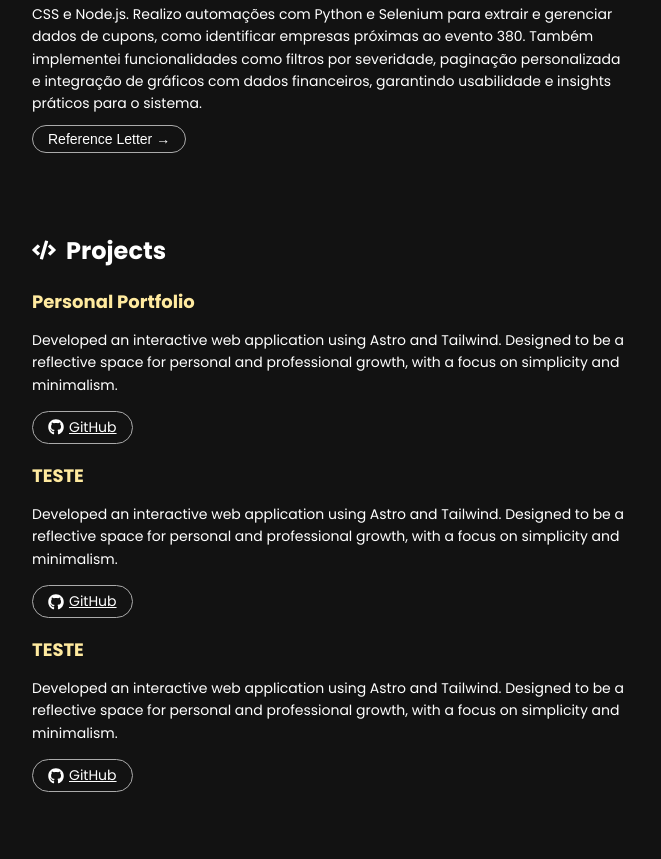
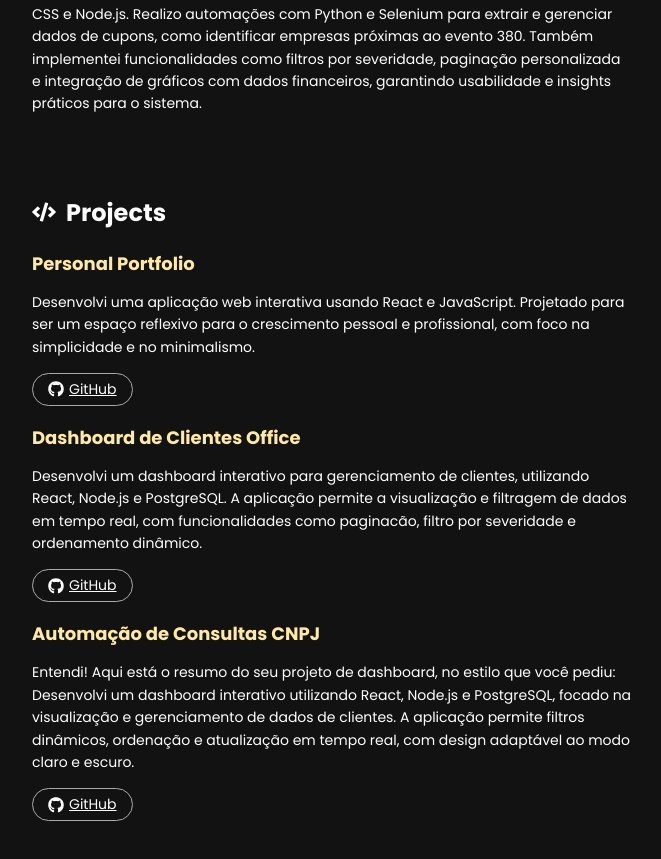
Before and after one commit to gabrielcsilvaa/PortfolioGabriel-react, a React (Create React App) app: page / in a window 1280 px wide. Shown: the part 2505-3364 px from the top of the page, without its empty margins (308-969 px from the left). Built offline with nearby package versions, Linux system fonts and the light colour scheme.

Commit message:
fazendo alteraçoes pequenas

```diff
--- a/package.json
+++ b/package.json
@@ -3,6 +3,7 @@
   "version": "0.1.0",
   "private": true,
   "dependencies": {
+    "@splinetool/react-spline": "^4.0.0",
     "@testing-library/jest-dom": "^5.17.0",
     "@testing-library/react": "^13.4.0",
     "@testing-library/user-event": "^13.5.0",
@@ -11,6 +12,7 @@
     "react-dom": "^18.3.1",
     "react-icons": "^5.3.0",
     "react-scripts": "5.0.1",
+    "spline": "^0.0.0",
     "web-vitals": "^2.1.4"
   },
   "scripts": {
--- a/src/components/experience.jsx
+++ b/src/components/experience.jsx
@@ -4,11 +4,12 @@ import { FaBriefcase } from 'react-icons/fa';
 function Experience() {
   return (
     <div className='experience-container'>
+      <section id='experience'>
         <h2 className='experience-title'>
           <FaBriefcase className='experience-icon' /> Experience
         </h2>
+      </section>
       <div className='experience-item'>
-        <section id='experience'>
         <span className='date-range'>July 2024 - Current</span>
         <h3>Office Contábil - Developer - Fullstack</h3>
         <p>
@@ -20,8 +21,6 @@ function Experience() {
           gráficos com dados financeiros, garantindo usabilidade e insights
           práticos para o sistema.
         </p>
-          <button className='reference-button'>Reference Letter →</button>
-        </section>
       </div>
     </div>
   );
--- a/src/components/projects.jsx
+++ b/src/components/projects.jsx
@@ -12,9 +12,9 @@ function Projects() {
       <div className='project-item'>
         <h3 className='project-name'>Personal Portfolio</h3>
         <p className='project-description'>
-          Developed an interactive web application using Astro and Tailwind.
-          Designed to be a reflective space for personal and professional
-          growth, with a focus on simplicity and minimalism.
+          Desenvolvi uma aplicação web interativa usando React e JavaScript.
+          Projetado para ser um espaço reflexivo para o crescimento pessoal e
+          profissional, com foco na simplicidade e no minimalismo.
         </p>
         <div className='project-links'>
           <a
@@ -24,29 +24,33 @@ function Projects() {
             <FaGithub className='icon' /> GitHub
           </a>
         </div>
-        <h3 className='project-name'>TESTE</h3>
+        <h3 className='project-name'>Dashboard de Clientes Office</h3>
         <p className='project-description'>
-          Developed an interactive web application using Astro and Tailwind.
-          Designed to be a reflective space for personal and professional
-          growth, with a focus on simplicity and minimalism.
+          Desenvolvi um dashboard interativo para gerenciamento de clientes,
+          utilizando React, Node.js e PostgreSQL. A aplicação permite a
+          visualização e filtragem de dados em tempo real, com funcionalidades
+          como paginacão, filtro por severidade e ordenamento dinâmico.
         </p>
         <div className='project-links'>
           <a
-            href='https://github.com/gabrielcsilvaa/PortfolioGabriel-react'
+            href='https://github.com/gabrielcsilvaa/ProjectWorkDashboard-react.git'
             className='project-link'
           >
             <FaGithub className='icon' /> GitHub
           </a>
         </div>
-        <h3 className='project-name'>TESTE</h3>
+        <h3 className='project-name'>Automação de Consultas CNPJ</h3>
         <p className='project-description'>
-          Developed an interactive web application using Astro and Tailwind.
-          Designed to be a reflective space for personal and professional
-          growth, with a focus on simplicity and minimalism.
+          Entendi! Aqui está o resumo do seu projeto de dashboard, no estilo que
+          você pediu: Desenvolvi um dashboard interativo utilizando React,
+          Node.js e PostgreSQL, focado na visualização e gerenciamento de dados
+          de clientes. A aplicação permite filtros dinâmicos, ordenação e
+          atualização em tempo real, com design adaptável ao modo claro e
+          escuro.
         </p>
         <div className='project-links'>
           <a
-            href='https://github.com/gabrielcsilvaa/PortfolioGabriel-react'
+            href='https://github.com/gabrielcsilvaa/automacaoConsultaCnpj.git'
             className='project-link'
           >
             <FaGithub className='icon' /> GitHub
```
Also changed, not shown: src/styles/projects.css (line endings or trailing spaces), 1 other file (tests, documents, lock files or other folders). Lines whose indentation alone changed are shown as unchanged.
